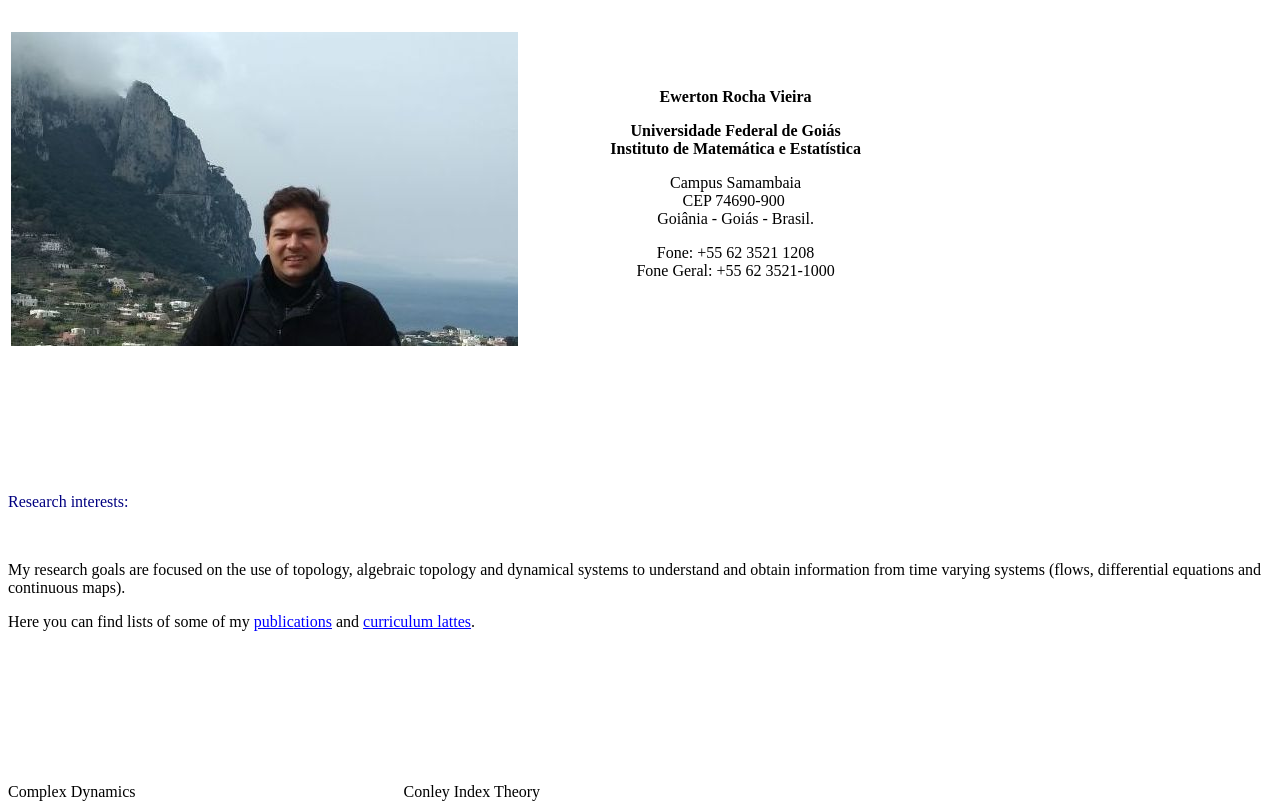
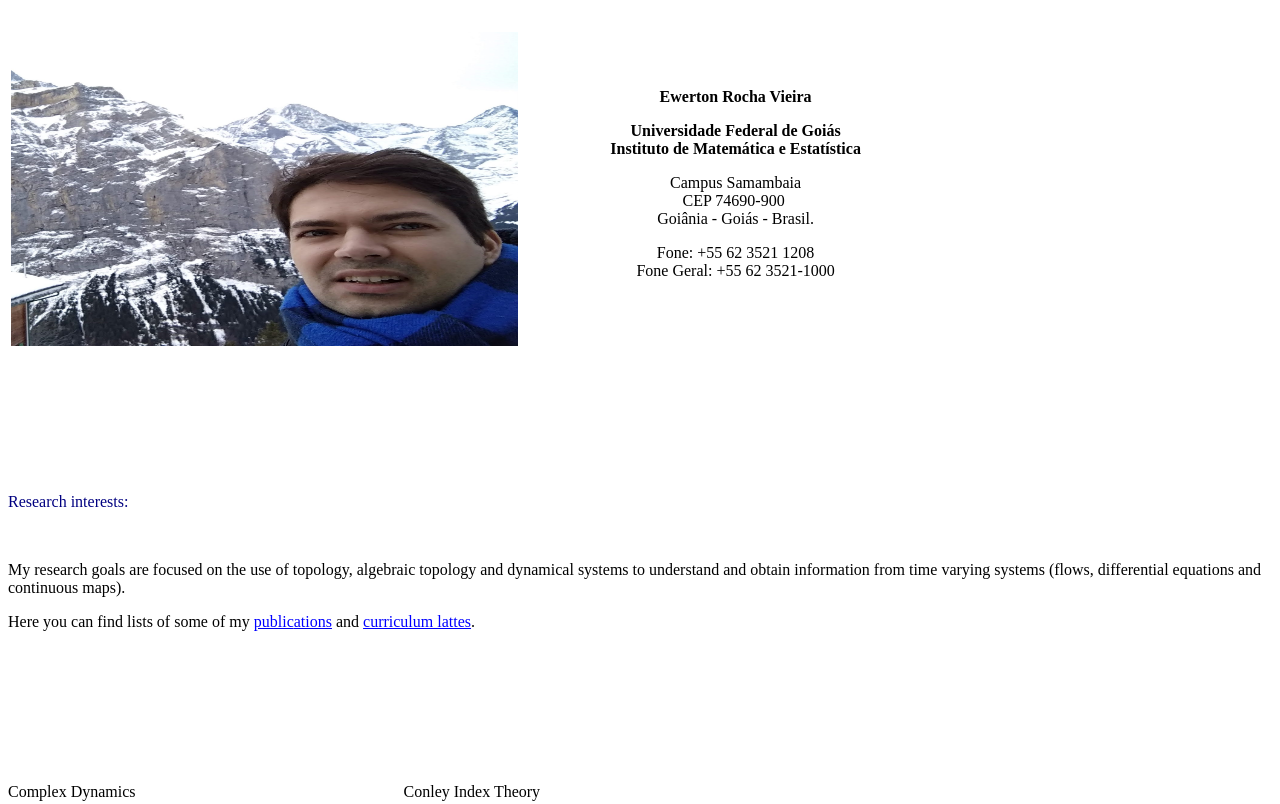
Before and after one commit to Ewerton-Vieira/ewerton-vieira.github.io, a plain HTML site: page index.html in a window 1280 px wide. Shown: the top 804 px of the page. Drawn offline with Linux system fonts and the light colour scheme.

Commit message:
Update index.html

```diff
--- a/index.html
+++ b/index.html
@@ -15,7 +15,7 @@
 <tbody>
 <tr style="height: 355.25px;">
 <td style="width: 519.359375px; height: 355.25px;">
-<h1><img style="width: 507px; height: 314px;" src="1.jpeg" alt="1" width="507" height="314" /></h1>
+<h1><img style="width: 507px; height: 314px;" src="2.jpg" alt="1" width="507" height="314" /></h1>
 </td>
 <td style="width: 394.640625px; height: 355.25px;">
 <p style="text-align: center;"><strong>Ewerton Rocha Vieira</strong></p>
```
